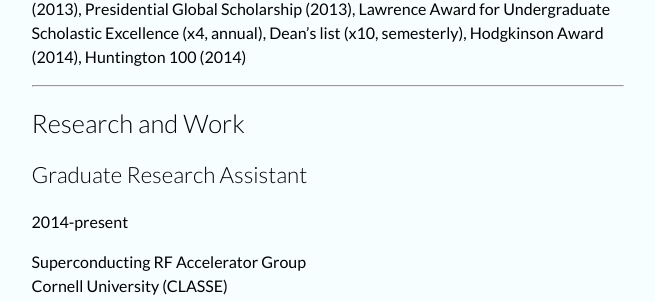
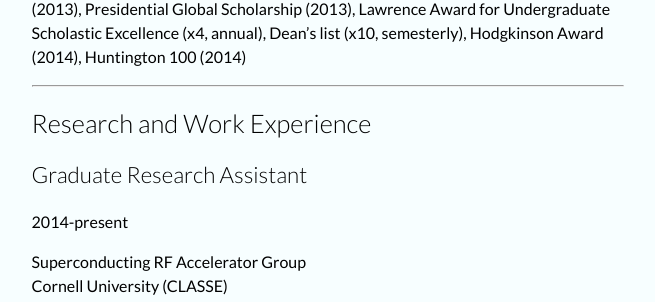
Before and after one commit to jamesmaniscalco/jamesmaniscalco.github.io, a Jekyll site: the page built from cv/index.md, in a window 1280 px wide and 900 px high, scrolled down 494 px. Shown: the part 152-454 px from the top of the window, without its empty margins (266-921 px from the left). Built offline with Jekyll 4.4.1, drawn with Linux system fonts in a browser that asks for light colours; nearby versions of some CDN libraries.

Commit message:
Update index.md

```diff
--- a/cv/index.md
+++ b/cv/index.md
@@ -29,7 +29,7 @@
 ---
 
 
-## Research and Work
+## Research and Work Experience
 
 ### Graduate Research Assistant
 
@@ -38,6 +38,7 @@
 Superconducting RF Accelerator Group
 Cornell University (CLASSE)
 Supervisor: Matthias Liepe
+
 
 ### Ruby on Rails Consultant
 
```
